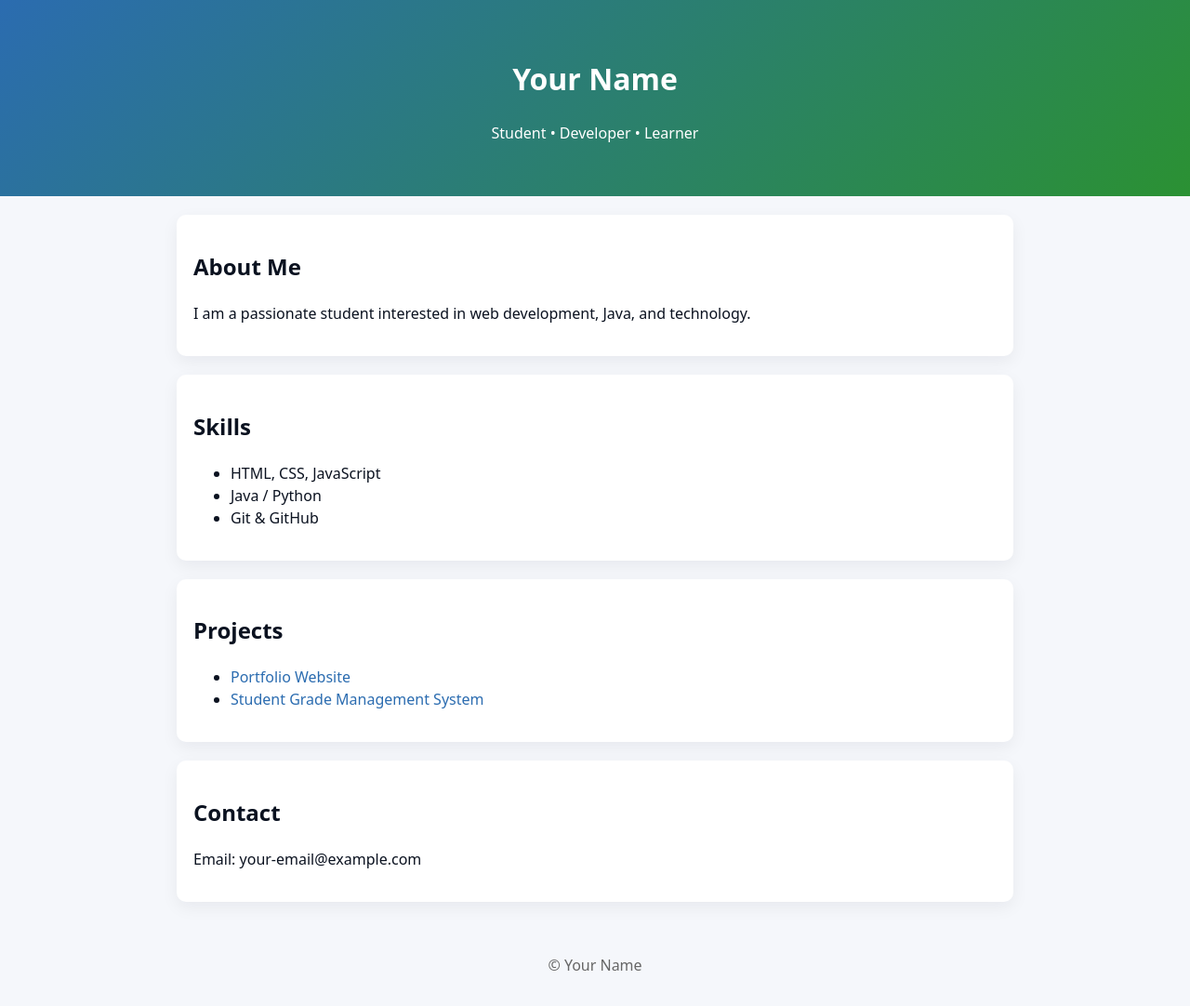
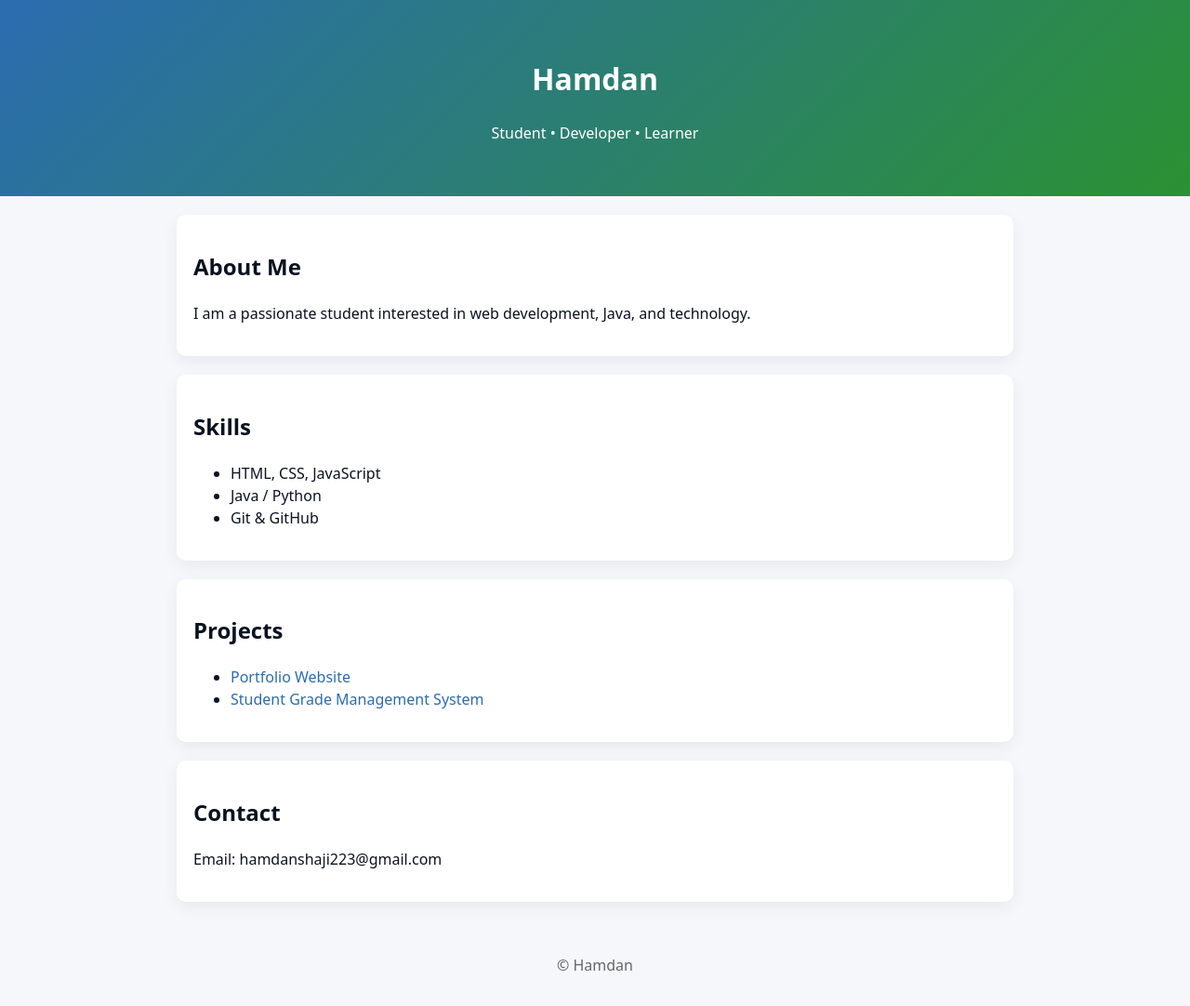
Before and after one commit to hamdanop555/portfolio-website, a plain HTML site: page index.html in a window 1280 px wide. Shown: the whole page at 93% size. Drawn offline with Linux system fonts and the light colour scheme; a script that the page names is missing.

Commit message:
Update index.html

```diff
--- a/index.html
+++ b/index.html
@@ -3,12 +3,12 @@
 <head>
   <meta charset="utf-8" />
   <meta name="viewport" content="width=device-width,initial-scale=1" />
-  <title>Your Name — Portfolio</title>
+  <title> Hamdan  — Portfolio</title>
   <link rel="stylesheet" href="styles.css" />
 </head>
 <body>
   <header class="hero">
-    <h1>Your Name</h1>
+    <h1>Hamdan</h1>
     <p>Student • Developer • Learner</p>
   </header>
 
@@ -36,11 +36,11 @@
 
   <section class="card">
     <h2>Contact</h2>
-    <p>Email: your-email@example.com</p>
+    <p>Email: hamdanshaji223@gmail.com</p>
   </section>
 
   <footer class="footer">
-    <p>&copy; <span id="year"></span> Your Name</p>
+    <p>&copy; <span id="year"></span> Hamdan </p>
   </footer>
 
   <script src="script.js"></script>
```
